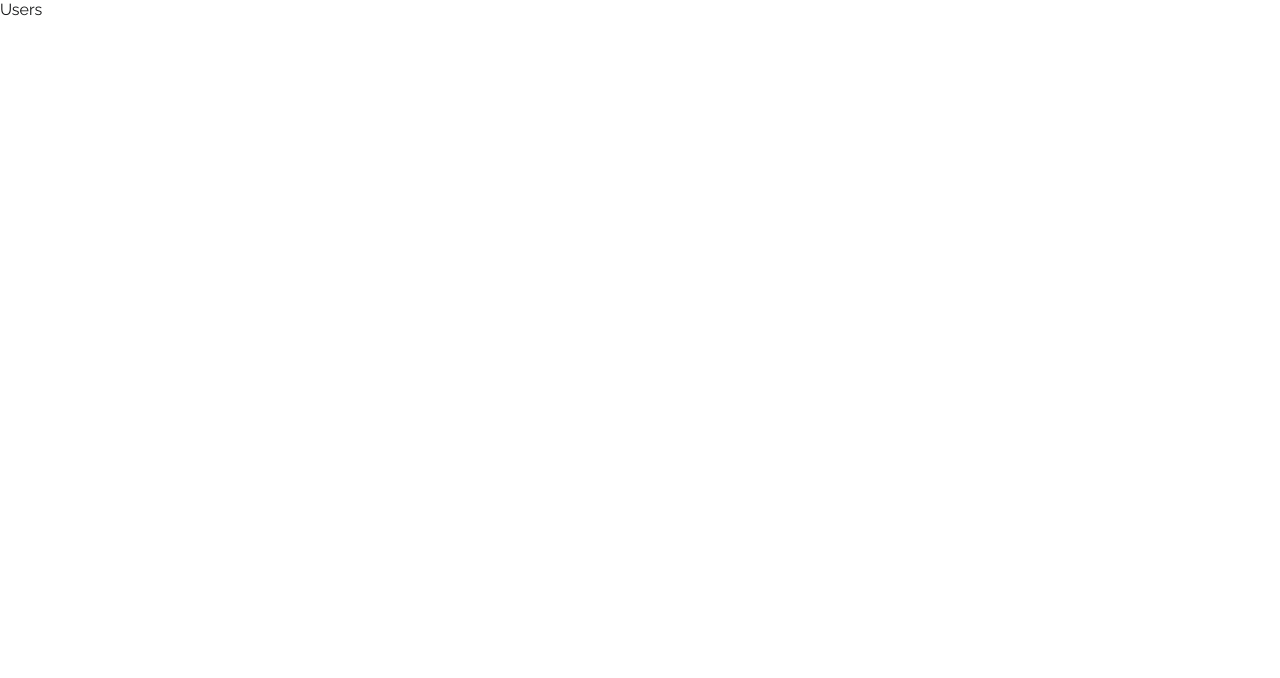
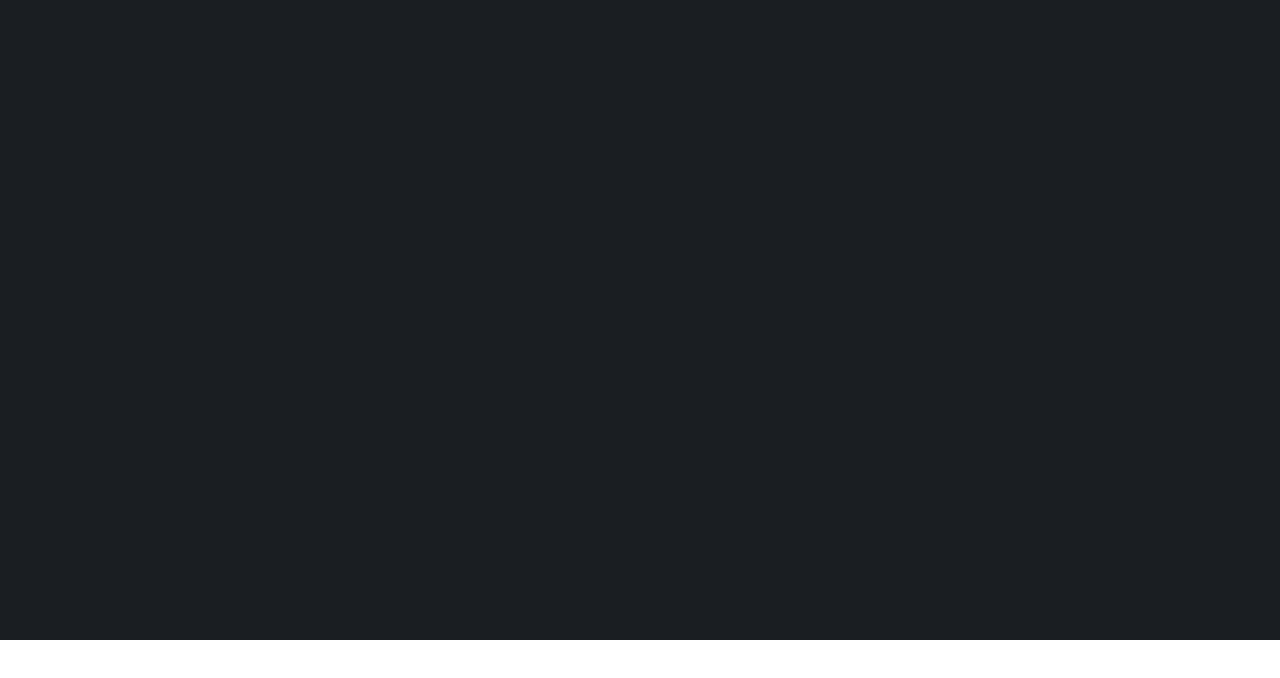
Before and after one commit to ShariqAsadi/gitrakr, a React (Create React App) app: page /users in a window 1280 px wide. Shown: the top 678 px of the page. Built offline with nearby package versions, Linux system fonts and the light colour scheme.

Commit message:
Setting up users page 👤

```diff
--- a/src/App.js
+++ b/src/App.js
@@ -1,25 +1,26 @@
 import React from 'react';
 import Home from './pages/Home/Home';
+import Users from './pages/Users/Users';
 import { BrowserRouter as Router, Switch, Route } from 'react-router-dom';
 import { GithubUsersProvider } from './context/GithubUsersContext/GithubUsersContext';
 function App() {
   return (
     <>
-      <GithubUsersProvider>
       <Router>
         <Switch>
+          <GithubUsersProvider>
             <Route exact path='/'>
               <Home />
             </Route>
             <Route exact path='/users'>
-              <div>Users</div>
+              <Users />
             </Route>
+          </GithubUsersProvider>
           <Route exact path='/jobs'>
             <div>Jobs</div>
           </Route>
         </Switch>
       </Router>
-      </GithubUsersProvider>
     </>
   );
 }
--- a/src/components/Input/Input.js
+++ b/src/components/Input/Input.js
@@ -9,7 +9,7 @@ const Container = styled.div`
     top: 13px;
     right: 9px;
     .faSearch {
-      color: rgb(46 144 239 / 100%);
+      color: var(--clr-text-blue);
       font-size: 1.8rem;
     }
   }
@@ -21,8 +21,8 @@ const StyledInput = styled.input`
   font-size: 2rem;
   font-family: 'Inconsolata', monospace;
   border: none;
-  background: rgb(66 96 125 / 88%);
-  color: rgb(46 144 239 / 100%);
+  background: var(--clr-bg-blue);
+  color: var(--clr-text-blue);
   padding: 10px 50px;
   text-align: center;
 
@@ -34,7 +34,7 @@ const StyledInput = styled.input`
 
   &::placeholder {
     font-size: 1.8rem;
-    color: rgb(46 144 239 / 70%);
+    color: var(--clr-placeholder-blue);
   }
 `;
 
--- a/src/global-styles.js
+++ b/src/global-styles.js
@@ -6,11 +6,16 @@ const GlobalStyles = createGlobalStyle`
     margin: 0;
     padding: 0;
   }
-
+  :root {
+    --clr-black: rgb(26, 30, 34);
+    --clr-white: #fff;
+    --clr-white-light: rgb(246, 248, 250);
+    --clr-text-blue: rgb(46,144,239);
+    --clr-bg-blue: rgb(66 96 125 / 88%);
+    --clr-placeholder-blue: rgb(46 144 239 / 70%);
+  }
   body {
-    background: #fff;
     min-height: 100vh;
-    color: rgb(19, 20, 21);
     min-width: 100vw;
     font-family: 'Raleway', sans-serif;
   }
--- a/src/pages/Home/Home.styles.js
+++ b/src/pages/Home/Home.styles.js
@@ -2,7 +2,7 @@ import styled from 'styled-components';
 export const Container = styled.div`
   width: 100vw;
   height: 100vh;
-  background-color: rgb(26, 30, 34);
+  background-color: var(--clr-black);
 `;
 
 export const Grid = styled.div`
@@ -15,7 +15,7 @@ export const Grid = styled.div`
     height: 100%;
     width: 100%;
     display: flex;
-    color: rgb(246, 248, 250);
+    color: var(--clr-white-light);
     flex-direction: column;
     justify-content: center;
     align-items: center;
--- /dev/null
+++ b/src/pages/Users/Users.js
@@ -0,0 +1,12 @@
+import React from 'react';
+import { Container } from './Users.styles';
+
+const Users = () => {
+  return (
+    <Container>
+      <div id='hero'></div>
+    </Container>
+  );
+};
+
+export default Users;
--- /dev/null
+++ b/src/pages/Users/Users.styles.js
@@ -0,0 +1,15 @@
+import styled from 'styled-components';
+
+export const Container = styled.div`
+  #hero {
+    height: 80vh;
+    width: 100vw;
+    background-color: var(--clr-black);
+    color: var(--clr-white-light);
+    display: flex;
+    flex-direction: column;
+    flex-wrap: wrap;
+    justify-content: center;
+    align-items: center;
+  }
+`;
```
Lines whose indentation alone changed are shown as unchanged.
